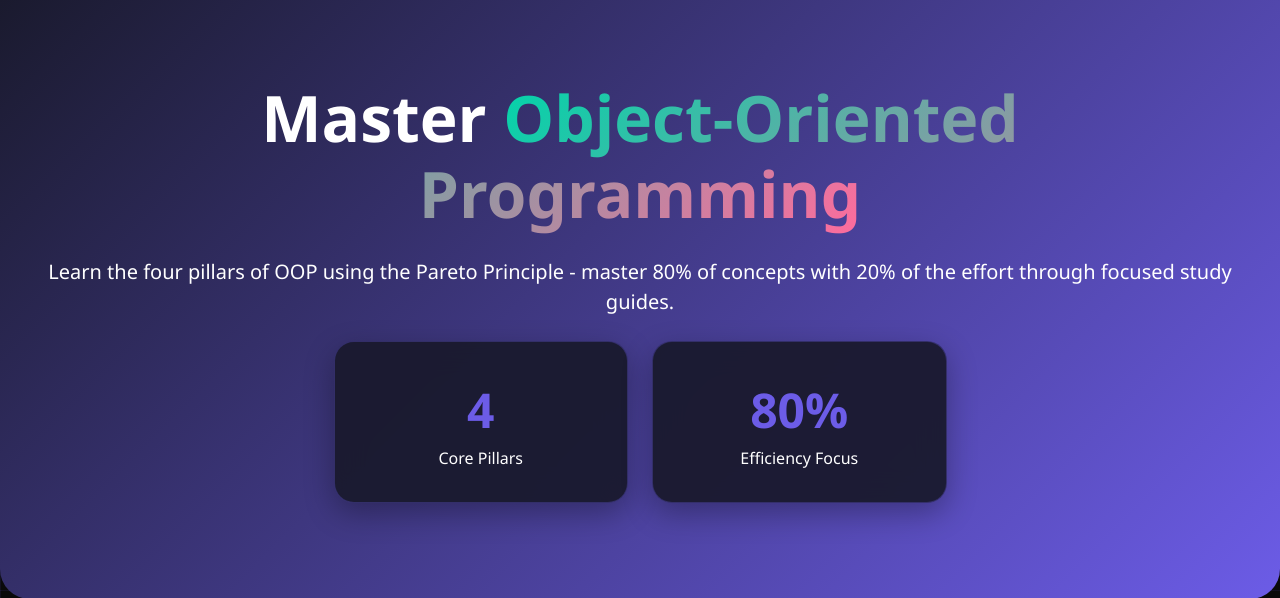
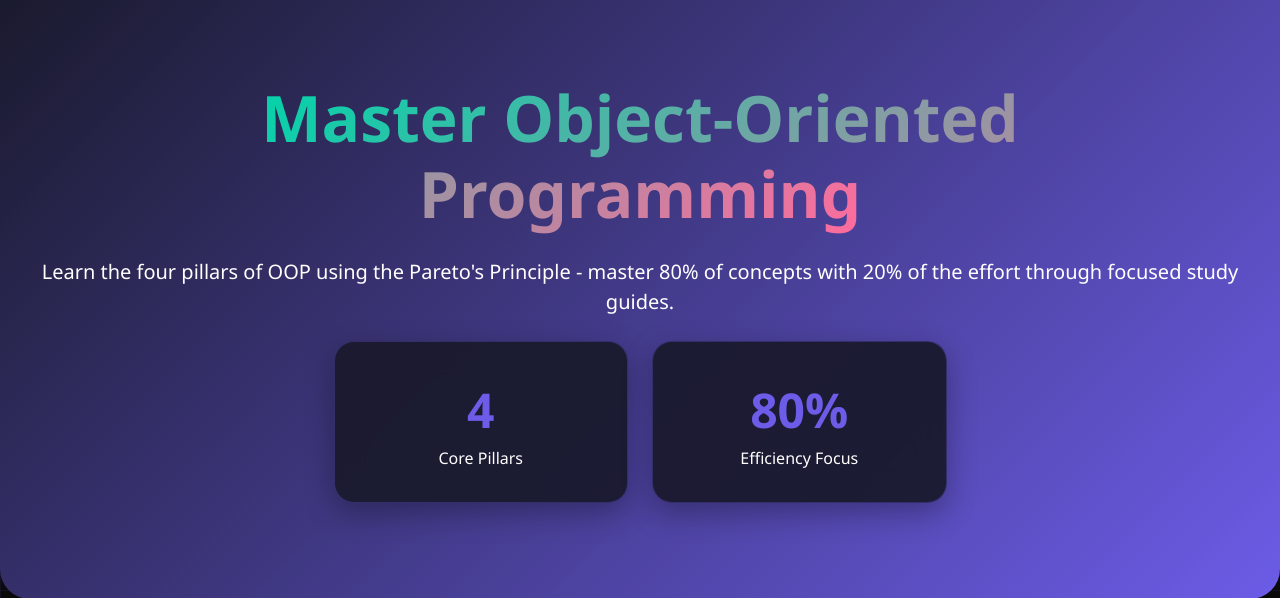
Before and after one commit to johnmikx/oop_cmpe103_learning_platform, a Flask app: page / in a window 1280 px wide. Shown: the part 60-658 px from the top of the page. Run offline with Flask 3, Linux system fonts and the light colour scheme.

Commit message:
style: adjust gradient for lead title

```diff
--- a/templates/index.html
+++ b/templates/index.html
@@ -303,10 +303,10 @@
     <div class="hero-section">
         <div class="container-fluid text-center">
             <h1 class="display-3 fw-bold mb-4">
-                Master <span class="gradient-text">Object-Oriented<br>Programming</span>
+                <span class="gradient-text"> Master Object-Oriented<br>Programming</span>
             </h1>
             <p class="lead mb-4">
-                Learn the four pillars of OOP using the Pareto Principle - master 80% of concepts with 20% of the effort through focused study guides.
+                Learn the four pillars of OOP using the Pareto's Principle - master 80% of concepts with 20% of the effort through focused study guides.
             </p>
             <div class="row justify-content-center">
                 <div class="col-md-3 col-sm-6 mb-3">
```
